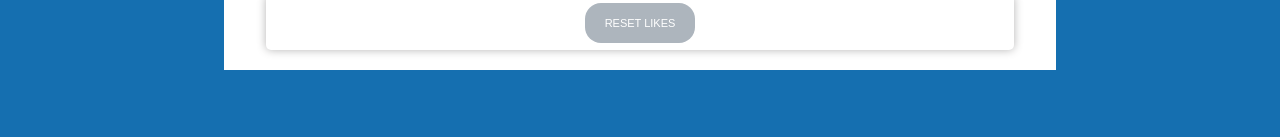
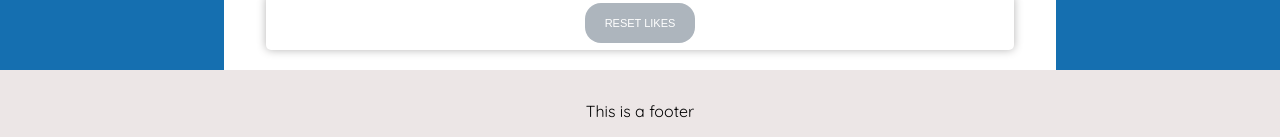
Before and after one commit to tuule/wad-homework, a Vue app: page / in a window 1280 px wide. Shown: the part 1974-2111 px from the top of the page. Before the commit the page ends 2044 px from the top, so only its background shows below. Built offline with nearby package versions, Linux system fonts and the light colour scheme.

Commit message:
Added the footer component

```diff
--- a/src/App.vue
+++ b/src/App.vue
@@ -3,17 +3,19 @@
 
   <NavBar />
   <router-view />
-
+  <Footer />
   </body>
 
 </template>
 
 <script>
 import NavBar from "./components/NavBar"
+import Footer from "./components/Footer"
 export default {
   name: "App",
   components: {
-    NavBar
+    NavBar,
+    Footer
   }
 }
 </script>
--- /dev/null
+++ b/src/components/Footer.vue
@@ -0,0 +1,20 @@
+<template>
+  <footer>
+    <p>This is a footer</p>
+  </footer>
+</template>
+
+<script>
+export default {
+  name: "Footer"
+}
+</script>
+
+<style scoped>
+footer {
+  height: 40px;
+  padding: 15px;
+  background-color: #ece6e6;
+  text-align: center;
+}
+</style>
```
